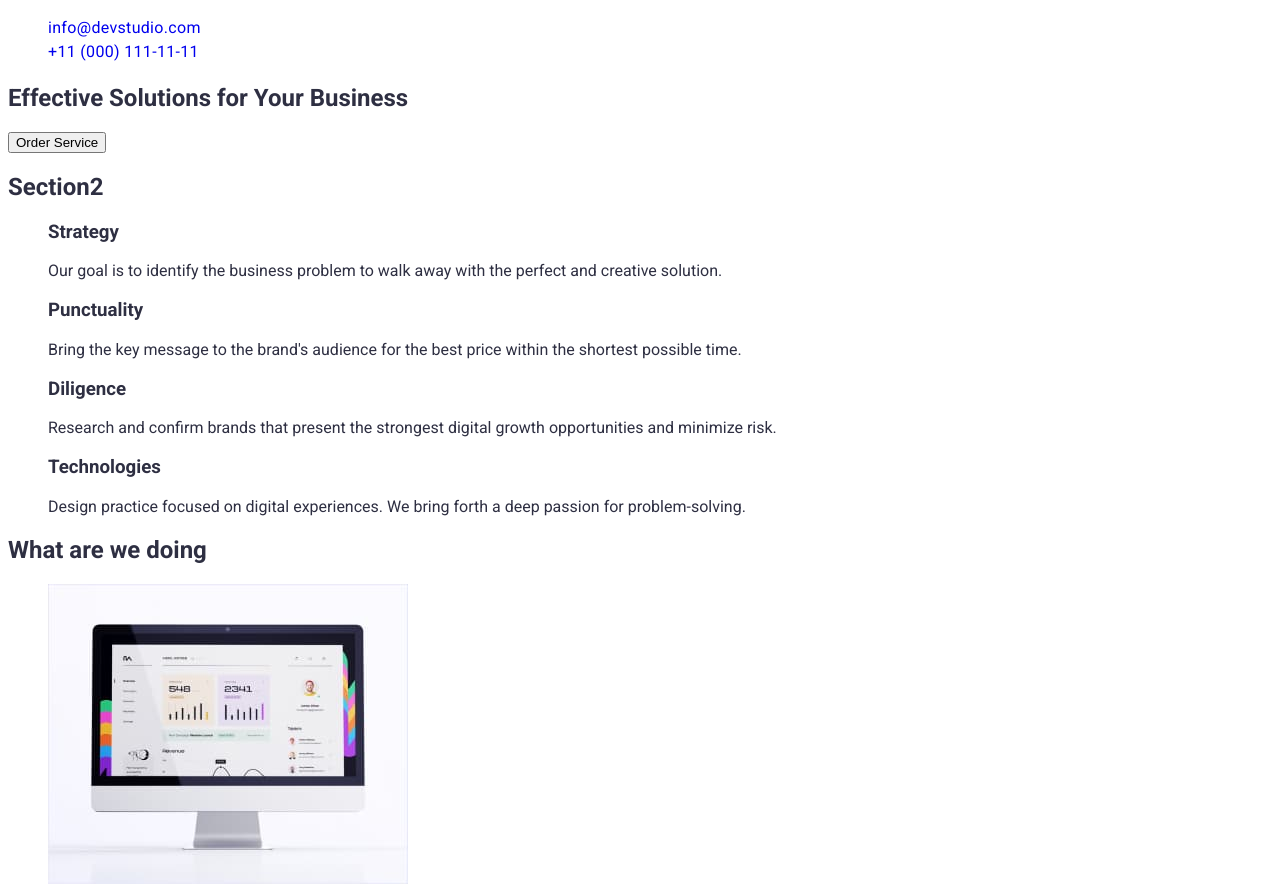
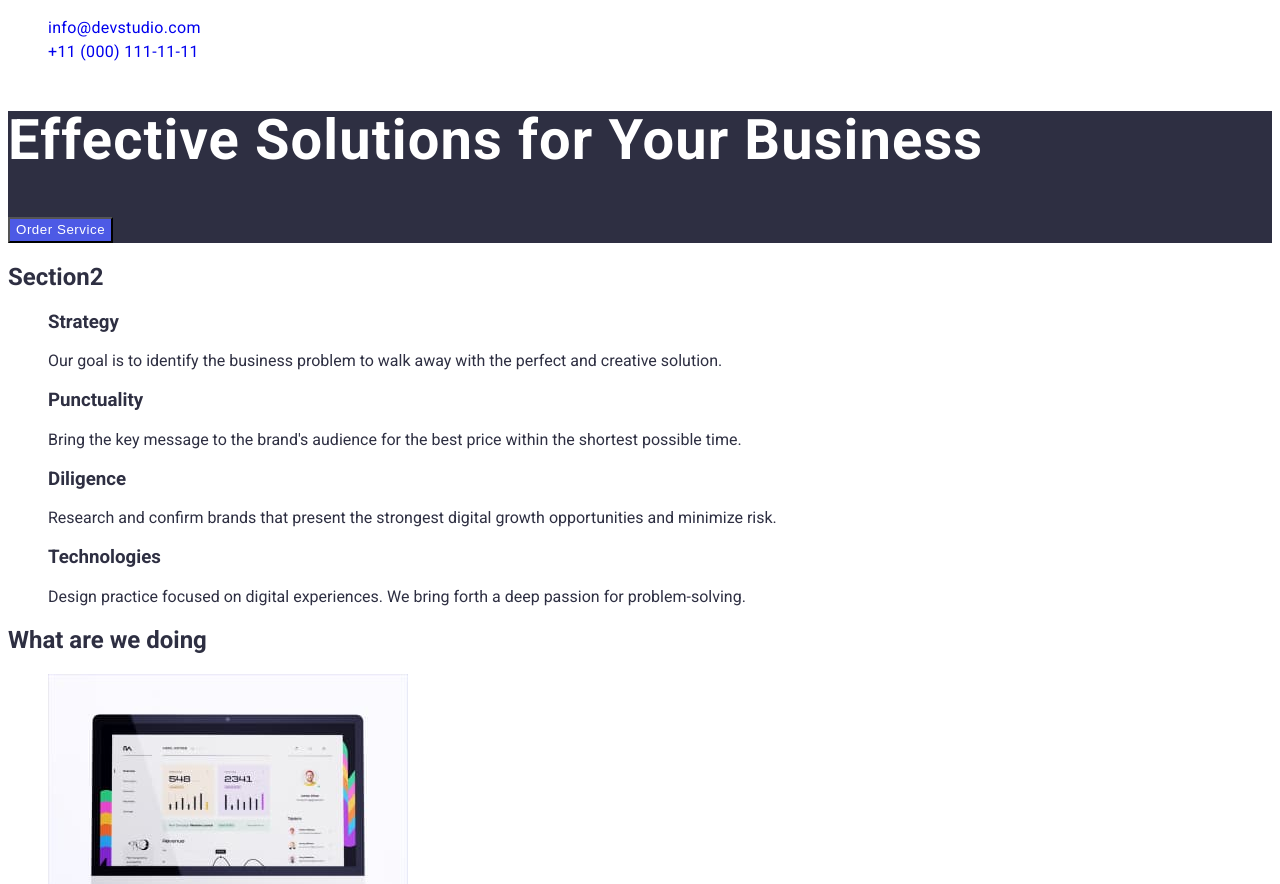
Before and after one commit to timatas/goit-markup-hw-02, a plain HTML site: page index.html in a window 1280 px wide. Shown: the part 2196-3080 px from the top of the page. Drawn offline with Linux system fonts and the light colour scheme.

Commit message:
main section, button

```diff
--- a/css/styles.css
+++ b/css/styles.css
@@ -58,6 +58,32 @@ ul {
 .contacts .contacts-link:active {
   color: #404bbf;
 }
+/* ====================================== */
+/* ==========Main section================ */
+.main-section {
+  background-color: #2e2f42;
+}
+.main-section-title {
+  color: #fff;
+  font-size: 56px;
+  font-weight: 700;
+  line-height: 1.07;
+  letter-spacing: 0.02em;
+}
+.main-section-btn {
+  background: #4d5ae5;
+  color: #fff;
+  font-weight: 500;
+  line-height: 1.5;
+  letter-spacing: 0.04em;
+}
+.main-section-btn:hover,
+.main-section-btn:focus {
+  color: #404bbf;
+}
+.main-section-btn:active {
+  color: #404bbf;
+}
 
 footer {
   background-color: #2e2f42;
--- a/index.html
+++ b/index.html
@@ -47,9 +47,11 @@
     </header>
 
     <main>
-      <section>
-        <h1 class="title">Effective Solutions for Your Business</h1>
-        <button type="button">Order Service</button>
+      <section class="main-section">
+        <h1 class="main-section-title">
+          Effective Solutions for Your Business
+        </h1>
+        <button class="main-section-btn" type="button">Order Service</button>
       </section>
 
       <section>
```
